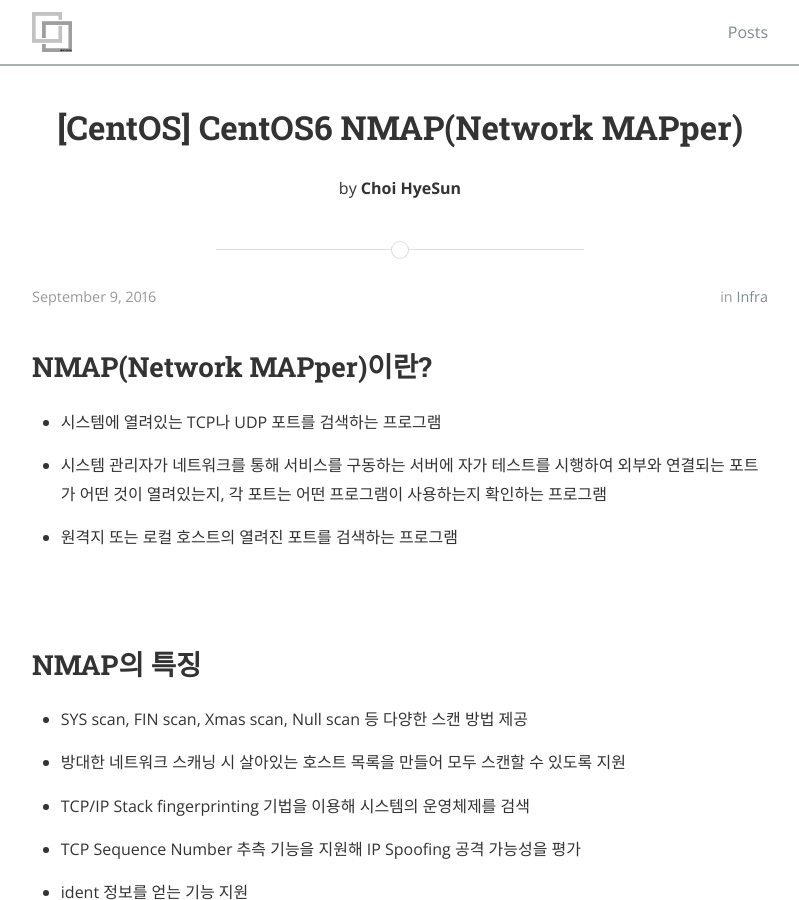
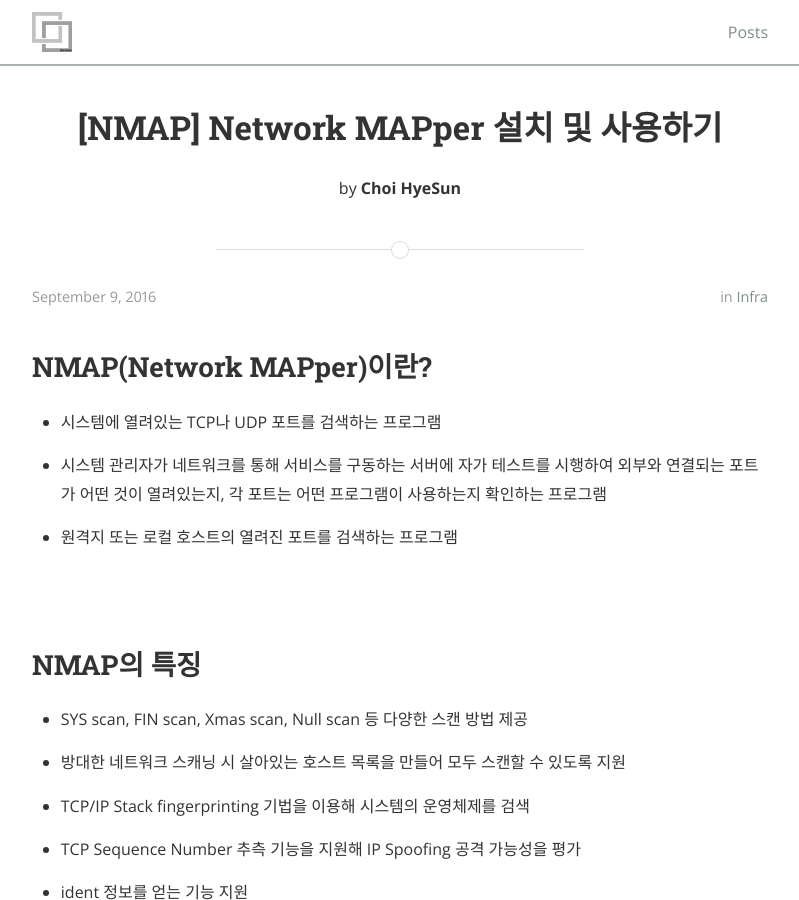
Before and after one commit to gptjs409/gptjs409.github.io, a Jekyll site: the page built from _posts/infra/2016-09-09-nmap.md, in a window 1280 px wide and 900 px high. Shown: the whole window, without its empty margins (240-1039 px from the left). Built offline with Jekyll 4.4.1, drawn with Linux system fonts in a browser that asks for light colours; nearby versions of some CDN libraries.

Commit message:
Update 2016-09-09-nmap.md

```diff
--- a/_posts/infra/2016-09-09-nmap.md
+++ b/_posts/infra/2016-09-09-nmap.md
@@ -1,6 +1,6 @@
 ---
 layout: post
-title:  "[CentOS] CentOS6 NMAP(Network MAPper)"
+title:  "[NMAP] Network MAPper 설치 및 사용하기"
 date:   2016-09-09 19:41:26
 author: Choi HyeSun
 categories: infra
```
